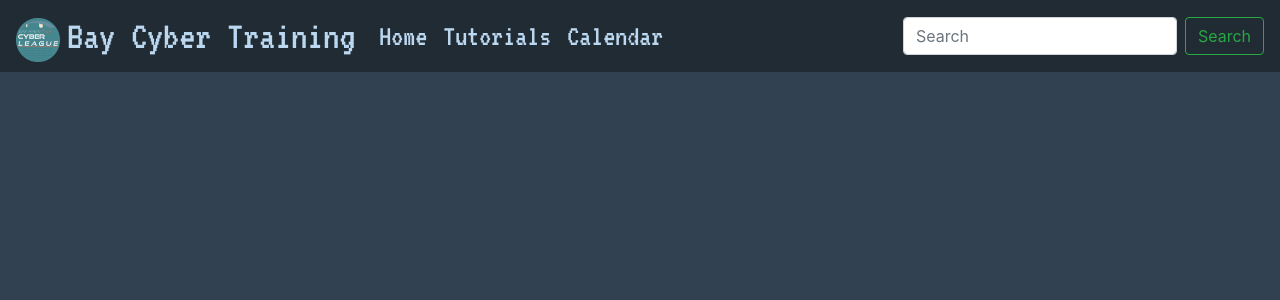
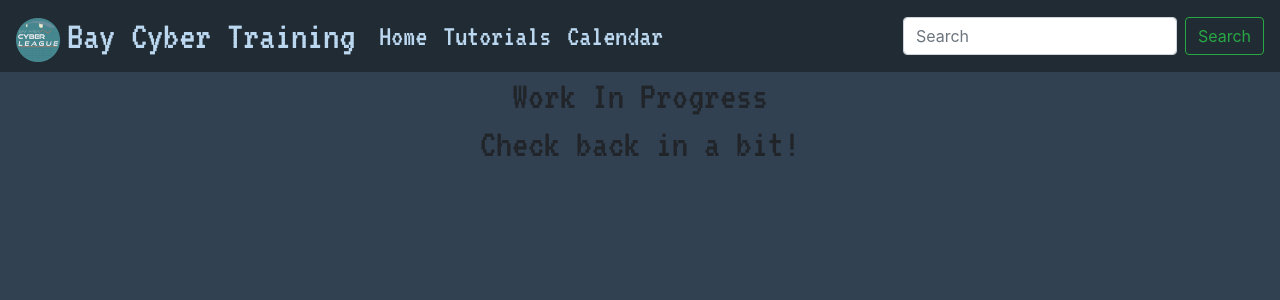
Before and after one commit to Koolmale/Bay-Cyber, a React (Create React App) app in the folder kumelsappv/: page /tutorial in a window 1280 px wide. Shown: the top 300 px of the page. Built offline with nearby package versions, Linux system fonts and the light colour scheme.

Commit message:
added wip on testing pg

```diff
--- a/kumelsappv/src/components/BodyComponents/tutorialbody.js
+++ b/kumelsappv/src/components/BodyComponents/tutorialbody.js
@@ -3,7 +3,7 @@ import {Nav} from 'react-bootstrap';
 
 export const Tutorialbody = () => (
       <div>
-
+        <h1>Work In Progress<br/>Check back in a bit!</h1>
       </div>
    )
 
```
